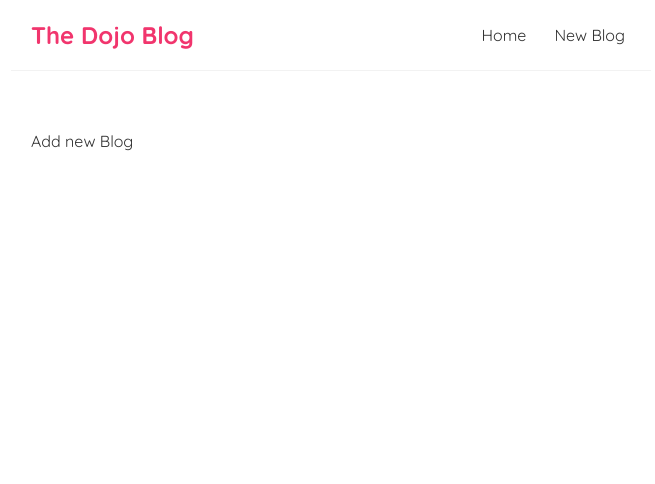
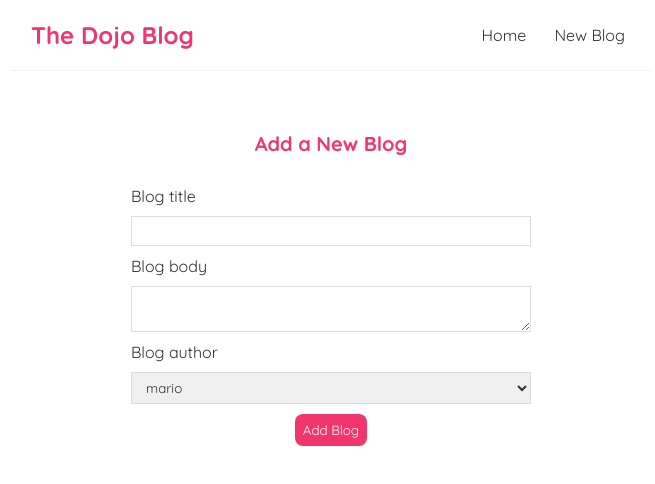
Before and after one commit to Waqarcode/dojo-blog, a React (Create React App) app: page /Create in a window 1280 px wide. Shown: the top 484 px of the page, without its empty margins (309-964 px from the left). Built offline with nearby package versions, Linux system fonts and the light colour scheme.

Commit message:
Web form

```diff
--- a/src/Components/Create/CreateComponent.js
+++ b/src/Components/Create/CreateComponent.js
@@ -1,7 +1,39 @@
+import { useState } from "react";
+
 const Create = () => {
-    return (
-        <div>Add new Blog</div>
-    );
+  const [title, setTitle] = useState('');
+  const [body, setBody] = useState('');
+  const [author, setAuthor] = useState('mario');
+
+  return (
+    <div className="create">
+      <h2>Add a New Blog</h2>
+      <form>
+        <label>Blog title</label>
+        <input
+          type="text"
+          required
+          value={title}
+          onChange={(e) => setTitle(e.target.value)}
+        />
+        <label>Blog body</label>
+        <textarea
+          required
+          value={body}
+          onChange={(e) => setBody(e.target.value)}
+        ></textarea>
+        <label>Blog author</label>
+        <select
+          value={author}
+          onChange={(e) => setAuthor(e.target.value)}
+        >
+          <option value="mario">mario</option>
+          <option value="yoshi">yoshi</option>
+        </select>
+        <button>Add Blog</button>
+      </form>
+    </div>
+  );
 }
 
 export default Create;
--- a/src/index.css
+++ b/src/index.css
@@ -70,3 +70,35 @@
   border-radius: 8px;
   cursor: pointer;
 }
+
+/* create new blog form */
+.create {
+  max-width: 400px;
+  margin: 0 auto;
+  text-align: center;
+}
+.create label {
+  text-align: left;
+  display: block;
+}
+.create h2 {
+  font-size: 20px;
+  color: #f1356d;
+  margin-bottom: 30px;
+}
+.create input, .create textarea, .create select {
+  width: 100%;
+  padding: 6px 10px;
+  margin: 10px 0;
+  border: 1px solid #ddd;
+  box-sizing: border-box;
+  display: block;
+}
+.create button {
+  background: #f1356d;
+  color: #fff;
+  border: 0;
+  padding: 8px;
+  border-radius: 8px;
+  cursor: pointer;
+}
```
